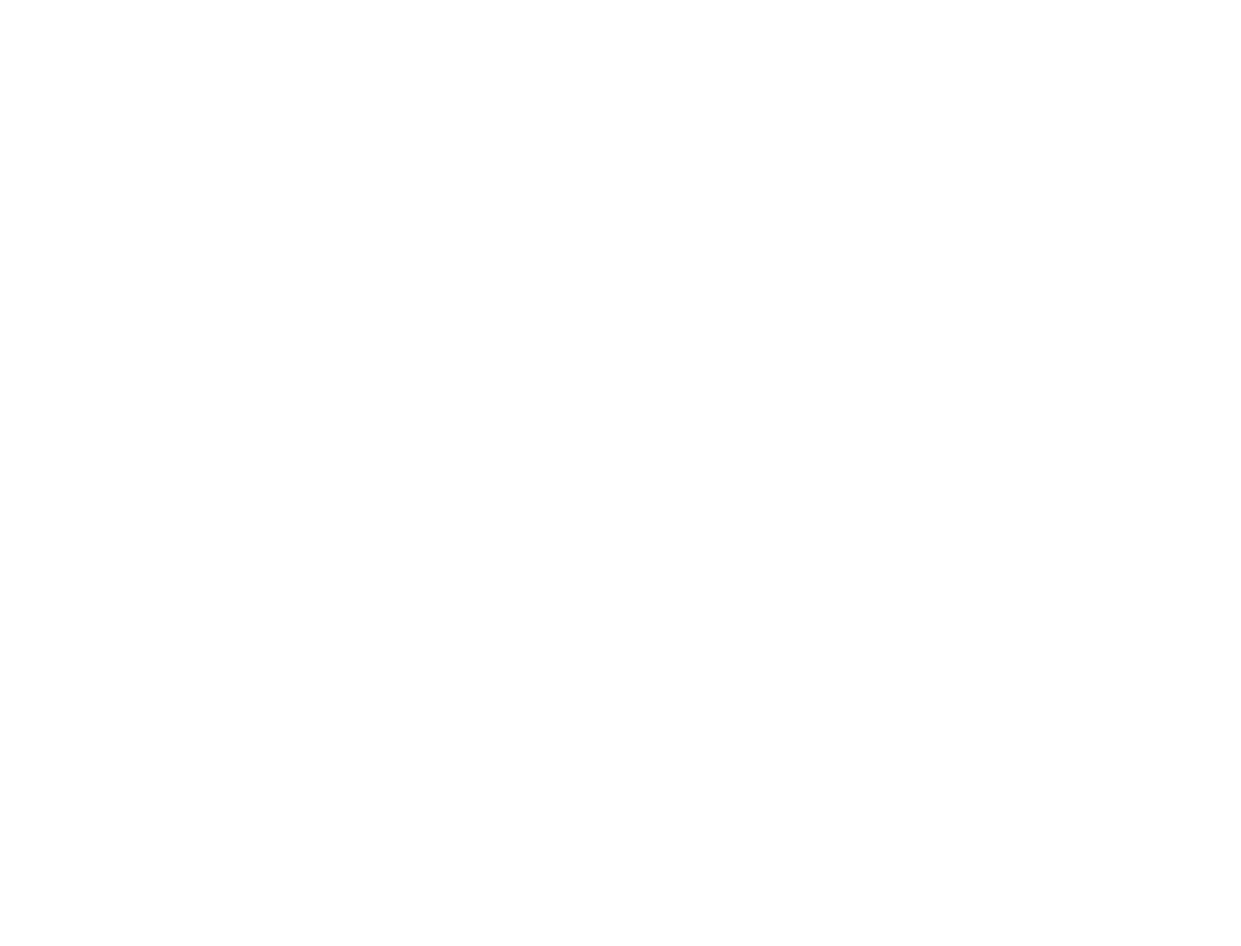
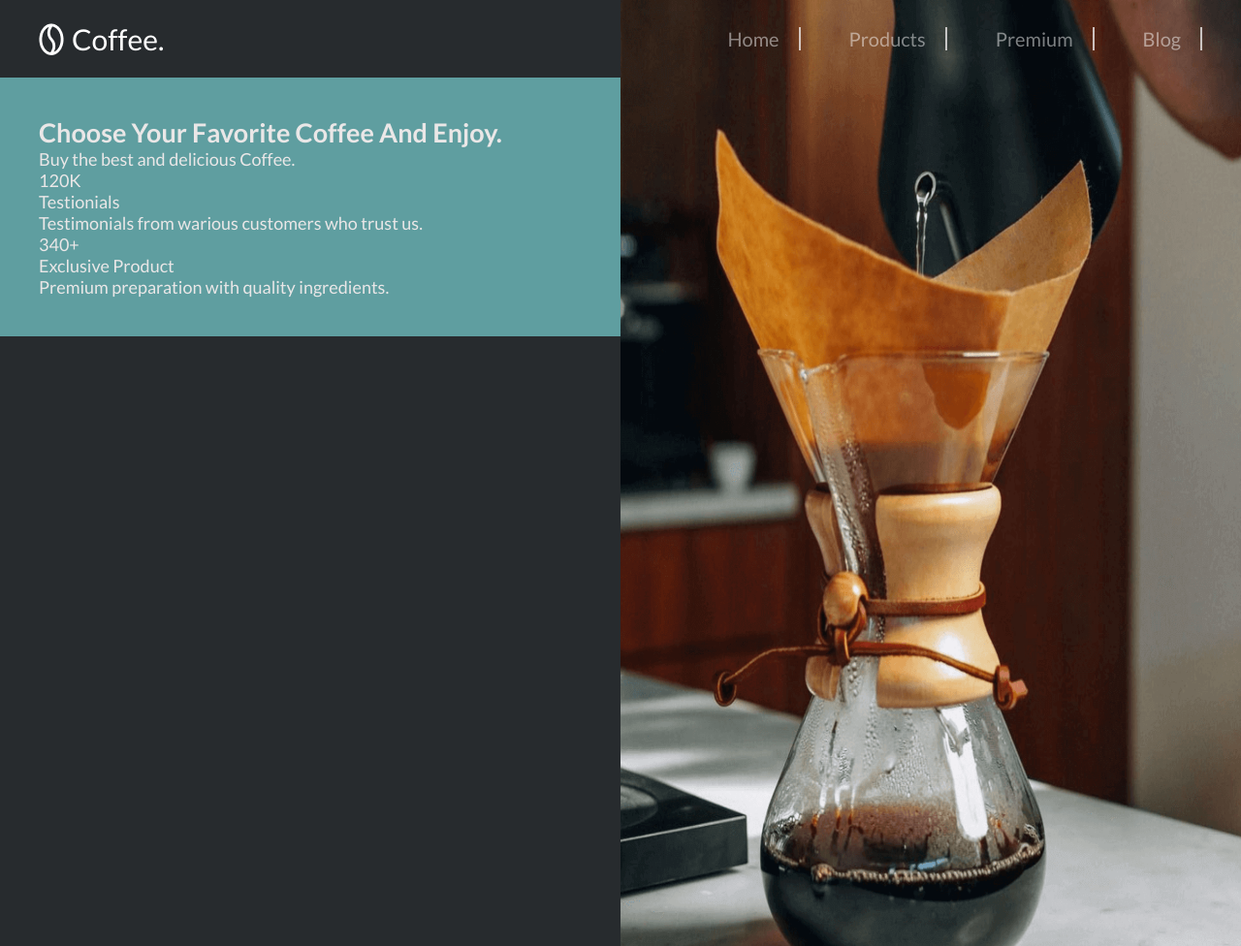
Before and after one commit to RodCri/CoffeeLanding, a plain HTML site: page index.html in a window 1280 px wide. Shown: the top 976 px of the page at 97% size. Before the commit the page ends 800 px from the top, so only its background shows below. Drawn offline with Linux system fonts and the light colour scheme.

Commit message:
add header and style of nav

```diff
--- a/index.html
+++ b/index.html
@@ -12,6 +12,34 @@
   <link rel="stylesheet" href="css/style.css">
 </head>
 <body>
-
+  <header class="header">
+    <nav class="nav">
+      <div class="nav__logo">
+        <img src="img/logo.png" alt="" class="logo"> <span class="logo-title">Coffee.</span>
+      </div>
+      <div class="nav__options">
+        <li class="option__item"><a href="#" class="link__item">Home</a></li>
+        <li class="option__item"><a href="#" class="link__item">Products</a></li>
+        <li class="option__item"><a href="#" class="link__item">Premium</a></li>
+        <li class="option__item"><a href="#" class="link__item">Blog</a></li>
+      </div>
+    </nav>
+    <section class="hero">
+      <h1 class="hero__title">Choose Your Favorite Coffee And Enjoy<span class="title-point">.</span></h1>
+      <p class="hero__info">Buy the best and delicious Coffee.</p>
+      <div class="hero__quality">
+        <div class="quality">
+          <span class="quality__score">120K</span>
+          <p class="quality__name">Testionials</p>
+          <p class="quality__description">Testimonials from warious customers who trust us.</p>
+        </div>
+        <div class="quality">
+          <span class="quality__score">340+</span>
+          <p class="quality__name">Exclusive Product</p>
+          <p class="quality__description">Premium preparation with quality ingredients.</p>
+        </div>
+      </div>
+    </section>
+  </header>
 </body>
 </html>
--- a/sass/_variables.scss
+++ b/sass/_variables.scss
@@ -1,3 +1,4 @@
+$bg-header: #272b2e;
 $header-height: 3.5rem;
 $first-color: hsl(36, 72%, 48%);
 $first-color-alt: hsl(36, 72%, 44%);
--- a/sass/style.scss
+++ b/sass/style.scss
@@ -1,5 +1,5 @@
+@use 'variables' as v;
 @import url("https://fonts.googleapis.com/css2?family=Lato:wght@400;700&display=swap");
-@use 'variables' as v;
 *{
   padding: 0;
   margin: 0;
@@ -13,3 +13,60 @@
   font-size: 1.8rem;
   font-family: v.$body-font;
 }
+.header{
+  width: 100%;
+  max-width: 1400px;
+  background: url('../img/home.png') no-repeat top right;
+  background-size: 50% 100%;
+  background-color: v.$bg-header;
+  height: 1000px;
+  object-fit: cover;
+  margin: 0 auto;
+  .nav{
+    width: 100%;
+    height: 80px;
+    padding: 0 40px;
+    display: flex;
+    justify-content: space-between;
+    align-items: center;
+    &__logo{
+      display: flex;
+      align-items: center;
+      gap: 8px;
+      .logo-title{
+        color: #fff;
+        font-size: 3rem;
+      }
+    }
+    &__options{
+      display: flex;
+      align-items: center;
+      list-style: none;
+      gap: 30px;
+      .option__item{
+        border-right: 2px solid #eae7e7;
+        padding: 0 20px;
+        opacity: .8;
+        .link__item{
+          text-decoration: none;
+          color: #fff;
+          font-family: v.$body-font;
+          font-size: 2rem;
+          opacity: .6;
+          &:hover{
+            opacity: 1;
+          }
+        }
+      }
+    }
+  }
+  .hero{
+    width: 50%;
+    background-color: cadetblue;
+    color: #eae7e7;
+    display: flex;
+    justify-content: center;
+    flex-direction: column;
+    padding: 40px;
+  }
+}
```
Also changed, not shown: css/style.css, 1 other file.
